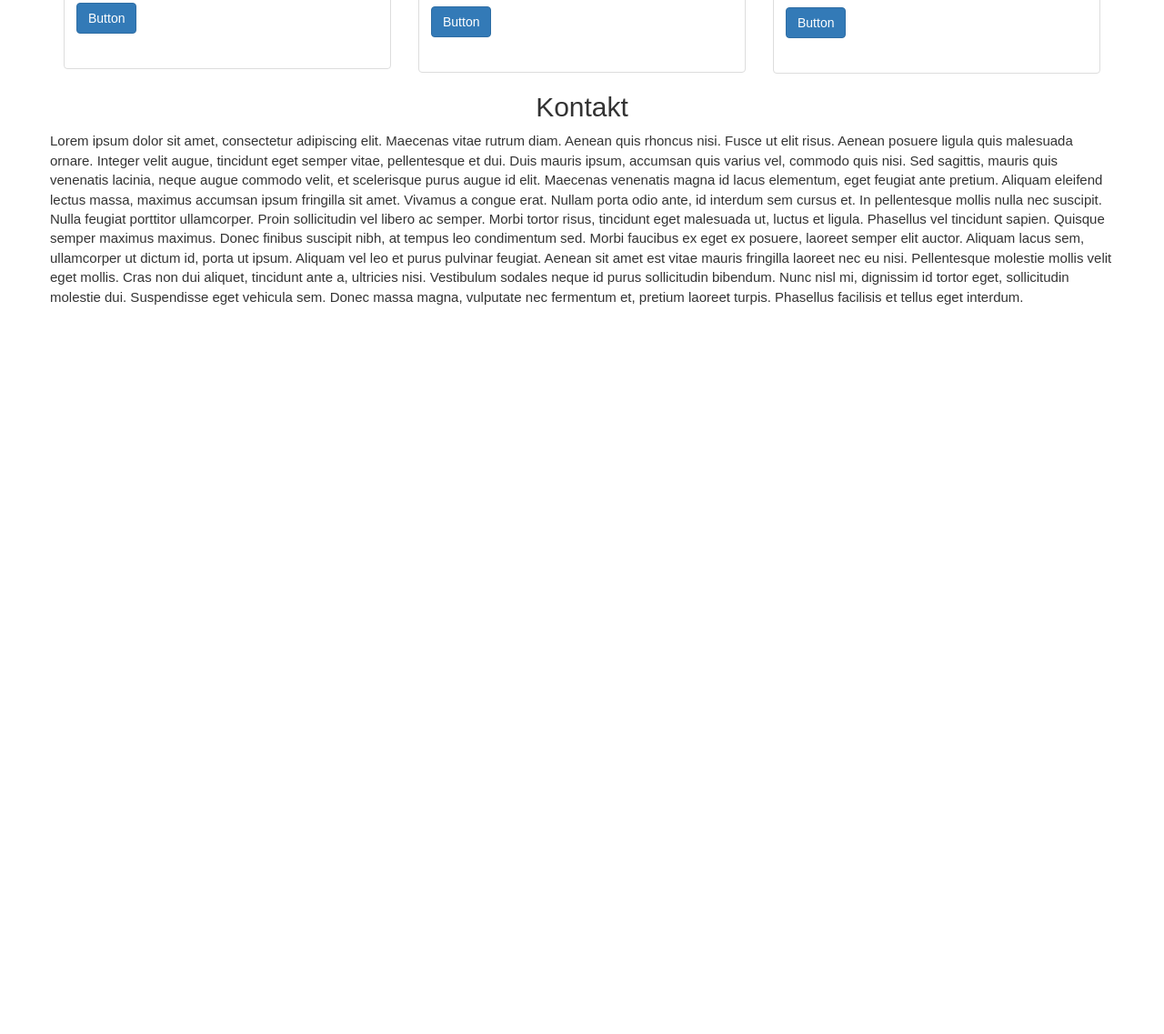
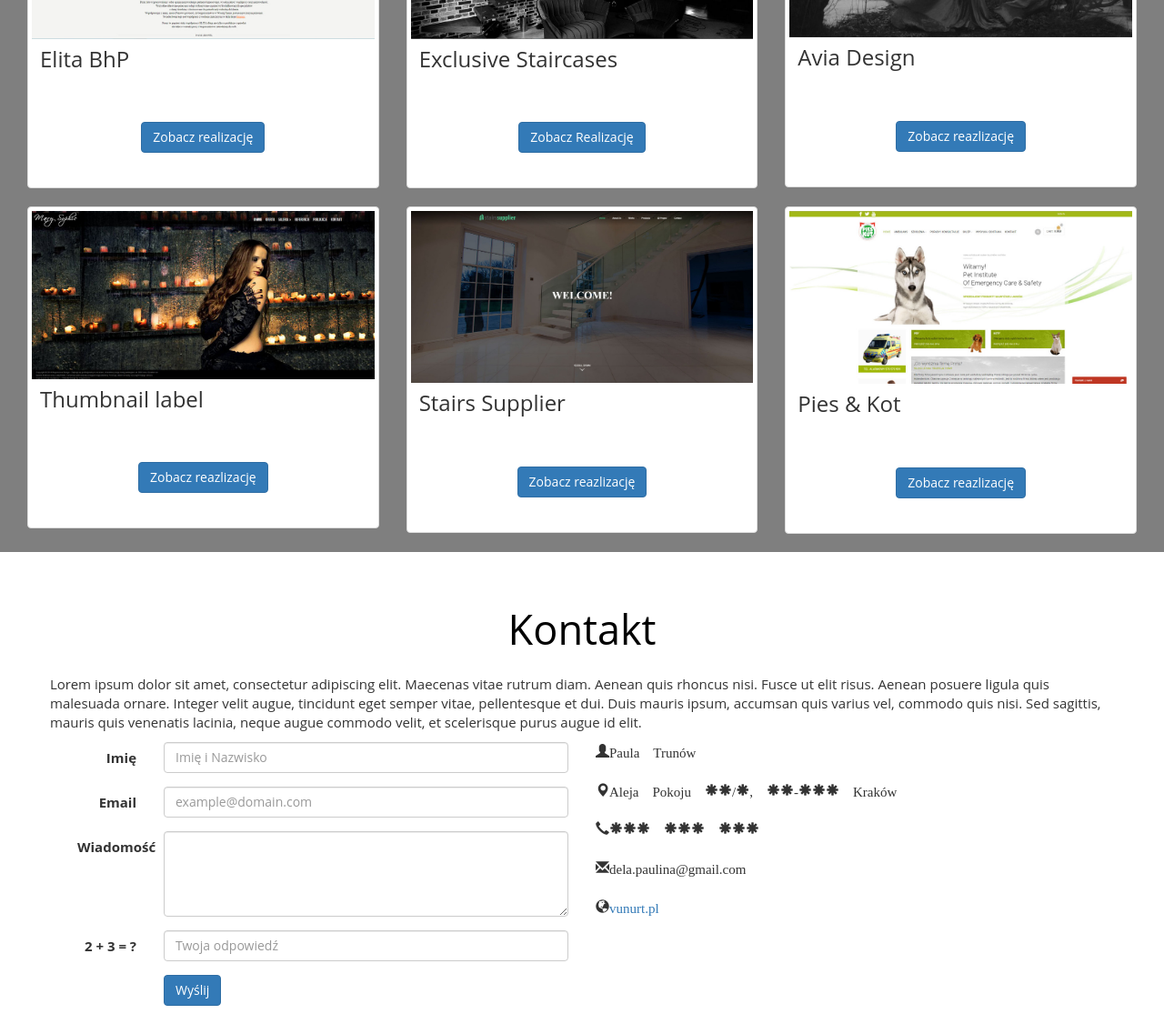
Before and after one commit to ptrunow/Coderslab-workshop-Portfolio, a website: page app/index.html in a window 1280 px wide. Shown: the part 1605-2742 px from the top of the page at 91% size. Before the commit the page ends 1967 px from the top, so only its background shows below. Drawn offline with nearby package versions, Linux system fonts and the light colour scheme.

Commit message:
elementy strony/nawigacja

```diff
--- a/app/_css/screen.css
+++ b/app/_css/screen.css
@@ -24,6 +24,11 @@ footer,header,hgroup,menu,nav,section {
 	height: 0px;
 }
 
+.container-fluid {
+	margin-left: 15px;
+	margin-right: 15px;
+}
+
 /* ~~ LINKI ~~ */
 a:link {
 	color:
@@ -37,13 +42,11 @@ a:hover, a:active, a:focus {
 
 /* ~~ LAYOUT ~~*/
 
-html {
-	background: #fff;
-}
 body {
 	font-size: 1.5em; /* 12px */
-	font-family: "Myfiad Pro", Arial, Helvetica, sans-serif;
+	font-family: "Open Sans", Arial, Helvetica, sans-serif;
 	position: relative;
+	background: #fff
 }
 
 header {
@@ -65,8 +68,9 @@ header h1 {
 }
 
 .carousel-inner {
-	margin-bottom: 50px;
+	margin-bottom: 10px;
 }
+
 
 
 
@@ -76,6 +80,58 @@ header h1 {
 	padding-bottom: 70px;
 }
 
-#ofirmie p, #portfolio p, #kontakt p {
+#ofirmie p, #portfolio p {
 	margin-bottom: 25px;
 }
+
+.container h2 {
+	font-size: 3em;
+	margin-top: 60px;
+	margin-bottom: 25px;
+	color: #000;
+}
+
+.container-fluid h2 {
+	font-size: 3em;
+	margin-top: 60px;
+	margin-bottom: 25px;
+	color: #000;
+}
+
+#icon {
+	margin-top: 25px;
+	margin-bottom: 50px;
+}
+
+.img-thumbnail {
+  display: inline-block;
+  max-width: 100%;
+  height: 350px;
+  padding: 4px;
+  line-height: 1.42857143;
+  background-color: #fff;
+  border: 1px solid #ddd;
+  border-radius: 4px;
+  position: relative;
+  text-align: center;
+}
+
+#portfolio {
+	background: rgba(0,0,0,.5);
+}
+#portfolio p {
+	text-align: center;
+	color: #fff;
+}
+#portfolio h2 {
+	text-align: center;
+		color: #fff;
+}
+
+
+<!-- CONTACT -->
+
+#kontakt p {
+	margin-bottom: 25px;
+	text-align: center;
+}
--- a/app/app.js
+++ b/app/app.js
@@ -1,6 +1,6 @@
 // $(function() {
 
-    //$('.carousel').carousel();
+$('.carousel').carousel();
 
 // });
 
--- a/app/index.html
+++ b/app/index.html
@@ -17,8 +17,10 @@
 	<h1>Vunurt.pl</h1>
 </header>
 
+
+
+
 <!-- NAWIGACJA -->
-
 <div class="navbar-static-top navbar-inverse">
 	<div class="container">
 		<div class="collapse navbar-collapse navHeaderCollapse">
@@ -31,6 +33,9 @@
 		</div>
 	</div>
 </div>
+
+
+
 
 <!-- CAROUSEL -->
 <div id="carousel-example-generic" class="carousel slide" data-ride="carousel">
@@ -77,13 +82,20 @@
   </a>
 </div>
 
+
+
+
 <!-- CONTENT -->
-
+<!--O FIRMIE-->
 <div class="alt1 padding" id="ofirmie">
 <div class="container">
 	<div class="row">
 		<h2 class="text-center">O Firmie</h2>
-		<p class="text-center">Lorem ipsum dolor sit amet, consectetur adipiscing elit. Maecenas vitae rutrum diam. Aenean quis rhoncus nisi. Fusce ut elit risus. Aenean posuere ligula quis malesuada ornare. Integer velit augue, tincidunt eget semper vitae, pellentesque et dui. Duis mauris ipsum, accumsan quis varius vel, commodo quis nisi. Sed sagittis, mauris quis venenatis lacinia, neque augue commodo velit, et scelerisque purus augue id elit.</p>
+			<div class="col-md-6"><center><img src="../_img/webdesign.jpg" alt="skuteczny webdesign" class="img-thumbnail"></center></div>
+			<p class="col-md-6">Lorem ipsum dolor sit amet, consectetur adipiscing elit. Maecenas vitae rutrum diam. Aenean quis rhoncus nisi. Fusce ut elit risus. Aenean posuere ligula quis malesuada ornare. Integer velit augue, tincidunt eget semper vitae, pellentesque et dui. Duis mauris ipsum, accumsan quis varius vel, commodo quis nisi. Sed sagittis, mauris quis venenatis lacinia, neque augue commodo velit, et scelerisque purus augue id elit.</p>
+	</div>
+
+	<div id="icon" class="row">
 		<div class="text-center">
 			<div class="col-md-4"><span class="glyphicon glyphicon-ok"></span><br>
 				<p>Lorem Lorem Ipsum, Maecenas venenatis magna id lacus elementum, eget feugiat ante pretium. Aliquam eleifend lectus massa, maximus accumsan ipsum fringilla sit amet. Vivamus a congue </p>
@@ -98,13 +110,16 @@
 	</div>
 </div>
 </div>
-
+<!--PORTFOLIO-->
 <div class="alt2 padding" id="portfolio">
+<div class="container-fluid">
+	<div class="row">
 		<div class="container">
-	<div class="row">
 			<h2 class="text-center">Portfolio</h2>
 			<p>Lorem ipsum dolor sit amet, consectetur adipiscing elit. Maecenas vitae rutrum diam. Aenean quis rhoncus nisi. Fusce ut elit risus. Aenean posuere ligula quis malesuada ornare. Integer velit augue, tincidunt eget semper vitae, pellentesque et dui. Duis mauris ipsum, accumsan quis varius vel, commodo quis nisi. Sed sagittis, mauris quis venenatis lacinia, neque augue commodo velit, et scelerisque purus augue id elit.</p>
 		</div>
+	</div>
+
 	<div class="row">
 	  <div class="col-md-4">
 	    <div class="thumbnail">
@@ -112,7 +127,7 @@
 	      <div class="caption">
 	        <h3>Elita BhP</h3>
 	        <p>Firmowa strona www</p>
-        <p><a href="#" class="btn btn-primary" role="button">Zobacz realizację</a></p>
+	        <p><a href="elitabhp.pl" class="btn btn-primary" role="button">Zobacz realizację</a></p>
 	      </div>
 	    </div>
 	  </div>
@@ -123,7 +138,7 @@
 	      <div class="caption">
 	        <h3>Exclusive Staircases</h3>
 	        <p>Firmowa strona www z galeriami</p>
-        <p><a href="#" class="btn btn-primary" role="button">Zobacz Realizację</a></p>
+	        <p><a href="exclusivestaircases.co.uk" class="btn btn-primary" role="button">Zobacz Realizację</a></p>
 	      </div>
 	    </div>
 	  </div>
@@ -134,7 +149,7 @@
 	      <div class="caption">
 	        <h3>Avia Design</h3>
 	        <p>Sklep internetowy</p>
-        <p><a href="#" class="btn btn-primary" role="button">Zobacz reazlizację</a></p>
+	        <p><a href="aviadesign.com" class="btn btn-primary" role="button">Zobacz reazlizację</a></p>
 	      </div>
 	    </div>
 	  </div>
@@ -147,7 +162,7 @@
 	      <div class="caption">
 	        <h3>Thumbnail label</h3>
 	        <p>Klient indywidualny</p>
-        <p><a href="#" class="btn btn-primary" role="button">Button</a></p>
+	        <p><a href="bodypaintingkrakow.pl" class="btn btn-primary" role="button">Zobacz reazlizację</a></p>
 	      </div>
 	    </div>
 	  </div>
@@ -158,7 +173,7 @@
 	      <div class="caption">
 	        <h3>Stairs Supplier</h3>
 	        <p>Klient indywidualny</p>
-        <p><a href="#" class="btn btn-primary" role="button">Button</a></p>
+	        <p><a href="#" class="btn btn-primary" role="button">Zobacz reazlizację</a></p>
 	      </div>
 	    </div>
 	  </div>
@@ -169,8 +184,68 @@
 	      <div class="caption">
 	        <h3>Pies & Kot</h3>
 	        <p>Sklep internetowy</p>
-        <p><a href="#" class="btn btn-primary" role="button">Button</a></p>
+	        <p><a href="#" class="btn btn-primary" role="button">Zobacz reazlizację</a></p>
 	      </div>
+	    </div>
+	  </div>
+	</div>
+</div>
+</div>
+</div>
+<!--KONTAKT-->
+<div class="alt3 padding" id="kontakt">
+<div class="container">
+	<div class="row">
+			<h2 class="text-center">Kontakt</h2>
+			<p>Lorem ipsum dolor sit amet, consectetur adipiscing elit. Maecenas vitae rutrum diam. Aenean quis rhoncus nisi. Fusce ut elit risus. Aenean posuere ligula quis malesuada ornare. Integer velit augue, tincidunt eget semper vitae, pellentesque et dui. Duis mauris ipsum, accumsan quis varius vel, commodo quis nisi. Sed sagittis, mauris quis venenatis lacinia, neque augue commodo velit, et scelerisque purus augue id elit.</p>
+	</div>
+
+	<div class="col-md-6">
+		<!--Formularz-->
+		<form class="form-horizontal" role="form" method="post" action="index.php">
+		    <div class="form-group">
+		        <label for="name" class="col-sm-2 control-label">Imię</label>
+		        <div class="col-sm-10">
+		            <input type="text" class="form-control" id="name" name="name" placeholder="Imię i Nazwisko" value="">
+		        </div>
+		    </div>
+		    <div class="form-group">
+		        <label for="email" class="col-sm-2 control-label">Email</label>
+		        <div class="col-sm-10">
+		            <input type="email" class="form-control" id="email" name="email" placeholder="example@domain.com" value="">
+		        </div>
+		    </div>
+		    <div class="form-group">
+		        <label for="message" class="col-sm-2 control-label">Wiadomość</label>
+		        <div class="col-sm-10">
+		            <textarea class="form-control" rows="4" name="message"></textarea>
+		        </div>
+		    </div>
+		    <div class="form-group">
+		        <label for="human" class="col-sm-2 control-label">2 + 3 = ?</label>
+		        <div class="col-sm-10">
+		            <input type="text" class="form-control" id="human" name="human" placeholder="Twoja odpowiedź">
+		        </div>
+		    </div>
+		    <div class="form-group">
+		        <div class="col-sm-10 col-sm-offset-2">
+		            <input id="submit" name="submit" type="submit" value="Wyślij" class="btn btn-primary">
+		        </div>
+		    </div>
+		    <div class="form-group">
+		        <div class="col-sm-10 col-sm-offset-2">
+		            <! Will be used to display an alert to the user>
+		        </div>
+		    </div>
+		</form>
+	</div>
+		<!--formularz end-->
+	<div class="col-md-6">
+		<span class="glyphicon glyphicon-user" aria-hidden="true">Paula Trunów</span><br><br>
+		<span class="glyphicon glyphicon-map-marker" aria-hidden="true">Aleja Pokoju **/*, **-*** Kraków</span><br><br>
+		<span class="glyphicon glyphicon-earphone" aria-hidden="true">*** *** ***</span><br><br>
+		<span class="glyphicon glyphicon-envelope" aria-hidden="true">dela.paulina@gmail.com</span><br><br>
+		<span class="glyphicon glyphicon-globe" aria-hidden="true"><a href="vunurt.pl">vunurt.pl</a></span><br><br>
 	</div>
 </div>
 </div>
@@ -194,22 +269,8 @@
 
 
 
-	</div>
-</div>
-</div>
 
-<div class="alt3 padding" id="kontakt">
-<div class="container">
-	<div class="row">
-			<h2 class="text-center">Kontakt</h2>
-			<p>Lorem ipsum dolor sit amet, consectetur adipiscing elit. Maecenas vitae rutrum diam. Aenean quis rhoncus nisi. Fusce ut elit risus. Aenean posuere ligula quis malesuada ornare. Integer velit augue, tincidunt eget semper vitae, pellentesque et dui. Duis mauris ipsum, accumsan quis varius vel, commodo quis nisi. Sed sagittis, mauris quis venenatis lacinia, neque augue commodo velit, et scelerisque purus augue id elit.
 
-Maecenas venenatis magna id lacus elementum, eget feugiat ante pretium. Aliquam eleifend lectus massa, maximus accumsan ipsum fringilla sit amet. Vivamus a congue erat. Nullam porta odio ante, id interdum sem cursus et. In pellentesque mollis nulla nec suscipit. Nulla feugiat porttitor ullamcorper. Proin sollicitudin vel libero ac semper. Morbi tortor risus, tincidunt eget malesuada ut, luctus et ligula. Phasellus vel tincidunt sapien. Quisque semper maximus maximus.
-
-Donec finibus suscipit nibh, at tempus leo condimentum sed. Morbi faucibus ex eget ex posuere, laoreet semper elit auctor. Aliquam lacus sem, ullamcorper ut dictum id, porta ut ipsum. Aliquam vel leo et purus pulvinar feugiat. Aenean sit amet est vitae mauris fringilla laoreet nec eu nisi. Pellentesque molestie mollis velit eget mollis. Cras non dui aliquet, tincidunt ante a, ultricies nisi. Vestibulum sodales neque id purus sollicitudin bibendum. Nunc nisl mi, dignissim id tortor eget, sollicitudin molestie dui. Suspendisse eget vehicula sem. Donec massa magna, vulputate nec fermentum et, pretium laoreet turpis. Phasellus facilisis et tellus eget interdum.</p>
-	</div>
-</div>
-</div>
 
 
 
```
Also changed, not shown: app/_img/webdesign.jpg (added). Lines whose indentation alone changed are shown as unchanged.
